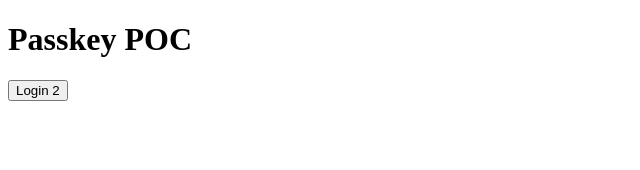
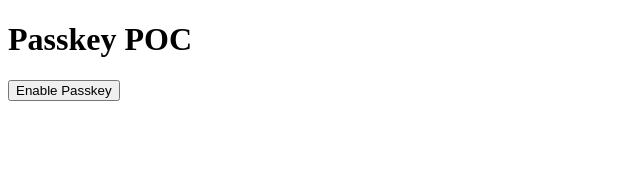
Before and after one commit to Moh-Rezaee/Passkey, a React app: page / in a window 1280 px wide. Shown: the top 170 px of the page, without its empty margins (0-640 px from the left). Built offline with nearby package versions, Linux system fonts and the light colour scheme; the HTML template or start-up script is replaced by a standard one.

Commit message:
Added passkey enrolemnet no countinue

```diff
--- a/src/App.js
+++ b/src/App.js
@@ -6,13 +6,13 @@ const App = () => {
     console.log("button clicked react");
 
     const screenProvider = new ScreenProvider();
-    screenProvider.continuePasskeyEnrollment();
+    screenProvider.PasskeyEnrollment();
   };
 
   return (
     <div>
       <h1>Passkey POC</h1>
-      <button type="submit" onClick={handleClick}> Login 2</button>
+      <button type="submit" onClick={handleClick}> Enable Passkey</button>
     </div>
   );
 };
```
Also changed, not shown: 1 other file (tests, documents, lock files or other folders).
